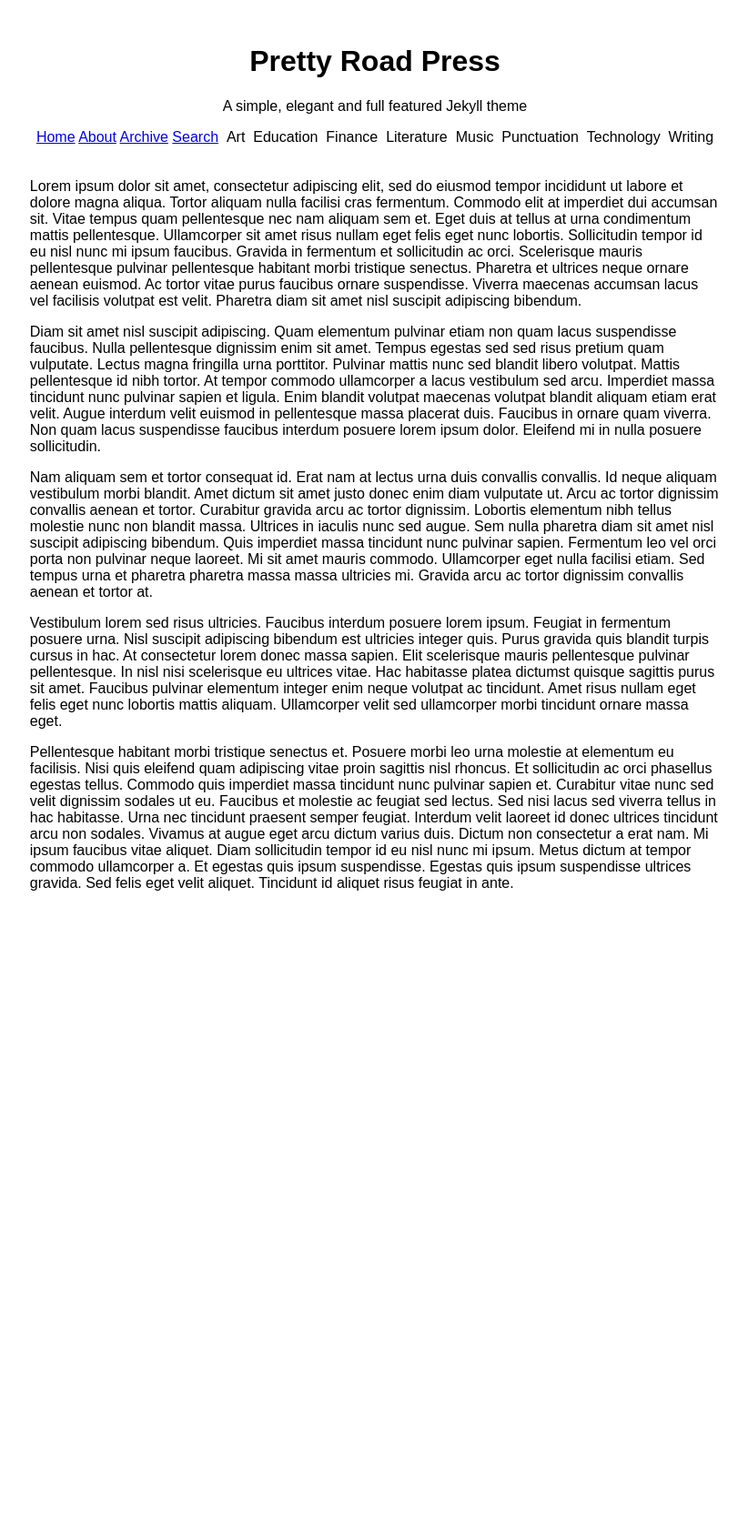
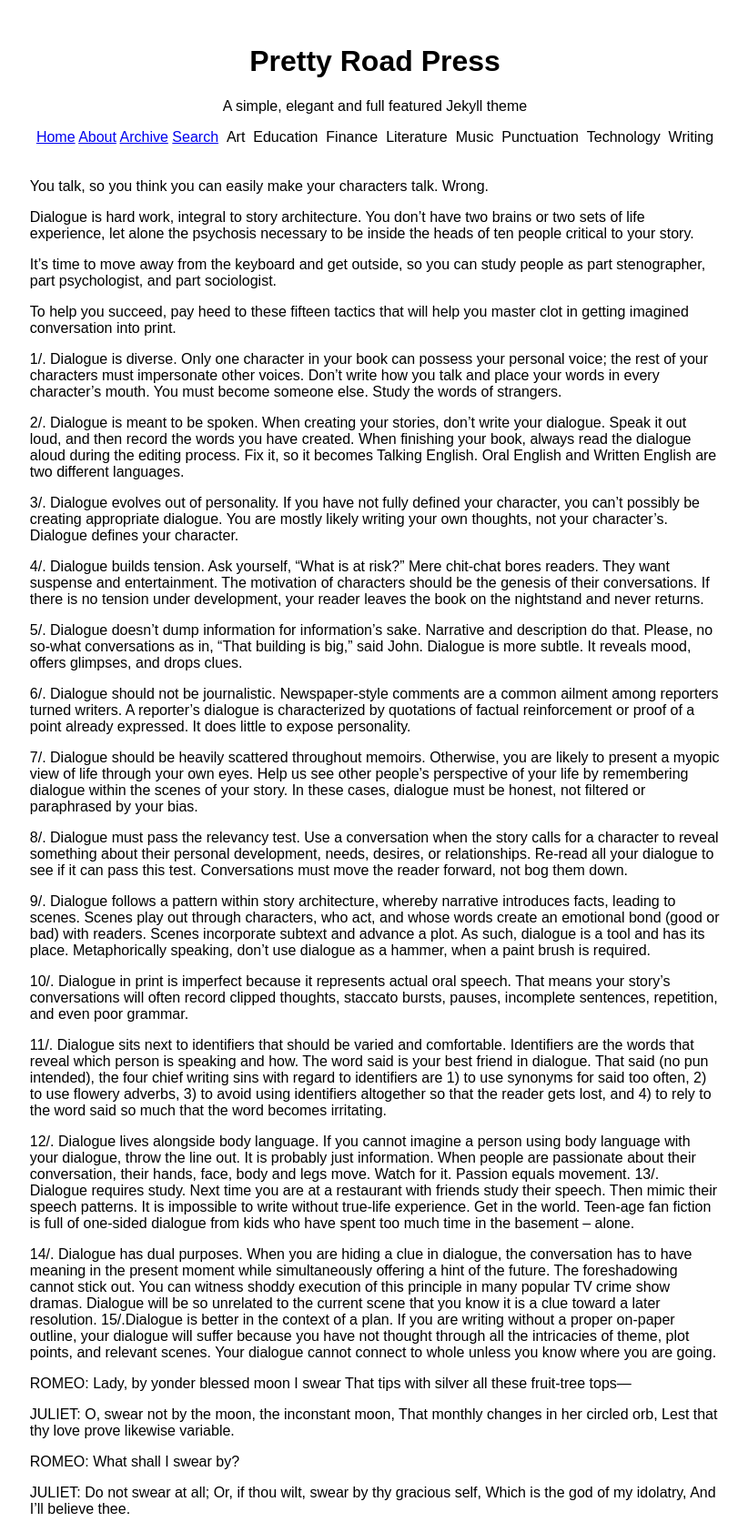
Before and after one commit to TedWitt/TedWitt.github.io, a Jekyll site: the page built from _posts/2023-06-16-article-priority-2.md, in a window 1280 px wide. Shown: the whole page at 91% size, without its empty margins (228-1050 px from the left). Built offline with Jekyll 4.4.1, drawn with Linux system fonts in a browser that asks for light colours; before the commit the page ends 996 px from its top, so only the background shows below that.

Commit message:
new posts and changed categories to tags

```diff
--- a/_posts/2023-06-16-article-priority-2.md
+++ b/_posts/2023-06-16-article-priority-2.md
@@ -1,19 +1,63 @@
 ---
 layout: post
-title: Article Priority 2
-categories: [Technology]
+title: 15 Tips Writers Can Use to Improve Dialog
+tags: [Writing, Books, Scripts]
 priority: 2
-author: Jeff Witt
+author: Ted Witt
 featured-image:
-  path: https://external-content.duckduckgo.com/iu/?u=https%3A%2F%2Fimprimis.hillsdale.edu%2Fwp-content%2Fuploads%2F1974%2F02%2FStack-of-Old-Newspapers.jpg&f=1&nofb=1&ipt=ca0d9786e63f70d482c378382dc08e047b69768e1a7d58338a83aa0bd00b1eaa&ipo=images
+  path: https://photos.app.goo.gl/7wF6QUGqmoP2qfPx9
 ---
 
-Lorem ipsum dolor sit amet, consectetur adipiscing elit, sed do eiusmod tempor incididunt ut labore et dolore magna aliqua. Tortor aliquam nulla facilisi cras fermentum. Commodo elit at imperdiet dui accumsan sit. Vitae tempus quam pellentesque nec nam aliquam sem et. Eget duis at tellus at urna condimentum mattis pellentesque. Ullamcorper sit amet risus nullam eget felis eget nunc lobortis. Sollicitudin tempor id eu nisl nunc mi ipsum faucibus. Gravida in fermentum et sollicitudin ac orci. Scelerisque mauris pellentesque pulvinar pellentesque habitant morbi tristique senectus. Pharetra et ultrices neque ornare aenean euismod. Ac tortor vitae purus faucibus ornare suspendisse. Viverra maecenas accumsan lacus vel facilisis volutpat est velit. Pharetra diam sit amet nisl suscipit adipiscing bibendum.
+You talk, so you think you can easily make your characters talk. Wrong.
 
-Diam sit amet nisl suscipit adipiscing. Quam elementum pulvinar etiam non quam lacus suspendisse faucibus. Nulla pellentesque dignissim enim sit amet. Tempus egestas sed sed risus pretium quam vulputate. Lectus magna fringilla urna porttitor. Pulvinar mattis nunc sed blandit libero volutpat. Mattis pellentesque id nibh tortor. At tempor commodo ullamcorper a lacus vestibulum sed arcu. Imperdiet massa tincidunt nunc pulvinar sapien et ligula. Enim blandit volutpat maecenas volutpat blandit aliquam etiam erat velit. Augue interdum velit euismod in pellentesque massa placerat duis. Faucibus in ornare quam viverra. Non quam lacus suspendisse faucibus interdum posuere lorem ipsum dolor. Eleifend mi in nulla posuere sollicitudin.
+Dialogue is hard work,  integral to story architecture. You don’t have two brains or two sets of life experience, let alone the psychosis necessary to be inside the heads of ten people critical to your story.
 
-Nam aliquam sem et tortor consequat id. Erat nam at lectus urna duis convallis convallis. Id neque aliquam vestibulum morbi blandit. Amet dictum sit amet justo donec enim diam vulputate ut. Arcu ac tortor dignissim convallis aenean et tortor. Curabitur gravida arcu ac tortor dignissim. Lobortis elementum nibh tellus molestie nunc non blandit massa. Ultrices in iaculis nunc sed augue. Sem nulla pharetra diam sit amet nisl suscipit adipiscing bibendum. Quis imperdiet massa tincidunt nunc pulvinar sapien. Fermentum leo vel orci porta non pulvinar neque laoreet. Mi sit amet mauris commodo. Ullamcorper eget nulla facilisi etiam. Sed tempus urna et pharetra pharetra massa massa ultricies mi. Gravida arcu ac tortor dignissim convallis aenean et tortor at.
+It’s time to move away from the keyboard and get outside, so you can study people as part stenographer, part psychologist, and part sociologist.
 
-Vestibulum lorem sed risus ultricies. Faucibus interdum posuere lorem ipsum. Feugiat in fermentum posuere urna. Nisl suscipit adipiscing bibendum est ultricies integer quis. Purus gravida quis blandit turpis cursus in hac. At consectetur lorem donec massa sapien. Elit scelerisque mauris pellentesque pulvinar pellentesque. In nisl nisi scelerisque eu ultrices vitae. Hac habitasse platea dictumst quisque sagittis purus sit amet. Faucibus pulvinar elementum integer enim neque volutpat ac tincidunt. Amet risus nullam eget felis eget nunc lobortis mattis aliquam. Ullamcorper velit sed ullamcorper morbi tincidunt ornare massa eget.
+To help you succeed, pay heed to these fifteen tactics that will help you master clot in getting imagined conversation into print.
 
-Pellentesque habitant morbi tristique senectus et. Posuere morbi leo urna molestie at elementum eu facilisis. Nisi quis eleifend quam adipiscing vitae proin sagittis nisl rhoncus. Et sollicitudin ac orci phasellus egestas tellus. Commodo quis imperdiet massa tincidunt nunc pulvinar sapien et. Curabitur vitae nunc sed velit dignissim sodales ut eu. Faucibus et molestie ac feugiat sed lectus. Sed nisi lacus sed viverra tellus in hac habitasse. Urna nec tincidunt praesent semper feugiat. Interdum velit laoreet id donec ultrices tincidunt arcu non sodales. Vivamus at augue eget arcu dictum varius duis. Dictum non consectetur a erat nam. Mi ipsum faucibus vitae aliquet. Diam sollicitudin tempor id eu nisl nunc mi ipsum. Metus dictum at tempor commodo ullamcorper a. Et egestas quis ipsum suspendisse. Egestas quis ipsum suspendisse ultrices gravida. Sed felis eget velit aliquet. Tincidunt id aliquet risus feugiat in ante.
+1/. Dialogue is diverse. Only one character in your book can possess your personal voice; the rest of your characters must impersonate other voices. Don’t write how you talk and place your words in every character’s mouth. You must become someone else. Study the words of strangers.
+
+2/. Dialogue is meant to be spoken. When creating your stories, don’t write your dialogue. Speak it out loud, and then record the words you have created. When finishing your book, always read the dialogue aloud during the editing process. Fix it, so it becomes Talking English. Oral English and Written English are two different languages.
+
+3/. Dialogue evolves out of personality. If you have not fully defined your character, you can’t possibly be creating appropriate dialogue. You are mostly likely writing your own thoughts, not your character’s. Dialogue defines your character.
+
+4/. Dialogue builds tension. Ask yourself, “What is at risk?” Mere chit-chat bores readers. They want suspense and entertainment. The motivation of characters should be the genesis of their conversations. If there is no tension under development, your reader leaves the book on the nightstand and never returns.
+
+5/. Dialogue doesn’t dump information for information’s sake. Narrative and description do that. Please, no so-what conversations as in, “That building is big,” said John. Dialogue is more subtle. It reveals mood, offers glimpses, and drops clues.
+
+6/. Dialogue should not be journalistic. Newspaper-style comments are a common ailment among reporters turned writers. A reporter’s dialogue is characterized by quotations of factual reinforcement or proof of a point already expressed. It does little to expose personality.
+
+7/. Dialogue should be heavily scattered throughout memoirs. Otherwise, you are likely to present a myopic view of life through your own eyes. Help us see other people’s perspective of your life by remembering dialogue within the scenes of your story. In these cases, dialogue must be honest, not filtered or paraphrased by your bias.
+
+8/. Dialogue must pass the relevancy test. Use a conversation when the story calls for a character to reveal something about their personal development, needs, desires, or relationships. Re-read all your dialogue to see if it can pass this test. Conversations must move the reader forward, not bog them down.
+
+9/.  Dialogue follows a pattern within story architecture, whereby narrative introduces facts, leading to scenes. Scenes play out through characters, who act, and whose words create an emotional bond (good or bad) with readers. Scenes incorporate subtext and advance a plot. As such, dialogue is a tool and has its place. Metaphorically speaking, don’t use dialogue as a hammer, when a paint brush is required.
+
+10/. Dialogue in print is imperfect because it represents actual oral speech. That means your story’s conversations will often record clipped thoughts, staccato bursts, pauses, incomplete sentences, repetition, and even poor grammar.
+
+11/. Dialogue sits next to identifiers that should be varied and comfortable. Identifiers are the words that reveal which person is speaking and how. The word said is your best friend in dialogue. That said (no pun intended), the four chief writing sins with regard to identifiers are 1) to use synonyms for said too often, 2) to use flowery adverbs, 3) to avoid using identifiers altogether so that the reader gets lost, and 4) to rely to the word said so much that the word becomes irritating.
+
+12/. Dialogue lives alongside body language. If you cannot imagine a person using body language with your dialogue, throw the line out. It is probably just information. When people are passionate about their conversation, their hands, face, body and legs move. Watch for it. Passion equals movement.
+13/. Dialogue requires study. Next time you are at a restaurant with friends study their speech. Then mimic their speech patterns. It is impossible to write without true-life experience. Get in the world. Teen-age fan fiction is full of one-sided dialogue from kids who have spent too much time in the basement – alone.
+
+14/. Dialogue has dual purposes. When you are hiding a clue in dialogue, the conversation has to have meaning in the present moment while simultaneously offering a hint of the future. The foreshadowing cannot stick out. You can witness shoddy execution of this principle in many popular TV crime show dramas. Dialogue will be so unrelated to the current scene that you know it is a clue toward a later resolution.
+15/.Dialogue is better in the context of a plan. If you are writing without a proper on-paper outline, your dialogue will suffer because you have not thought through all the intricacies of theme, plot points, and relevant scenes. Your dialogue cannot connect to whole unless you know where you are going.
+
+ROMEO:
+Lady, by yonder blessed moon I swear
+That tips with silver all these fruit-tree tops—
+
+JULIET:
+O, swear not by the moon, the inconstant moon,
+That monthly changes in her circled orb,
+Lest that thy love prove likewise variable.
+
+ROMEO:
+What shall I swear by?
+
+JULIET:
+Do not swear at all;
+Or, if thou wilt, swear by thy gracious self,
+Which is the god of my idolatry,
+And I'll believe thee.
```
Also changed, not shown: categories.html (deleted, +0 -26 lines), tags.html (added, +26 -0 lines).
